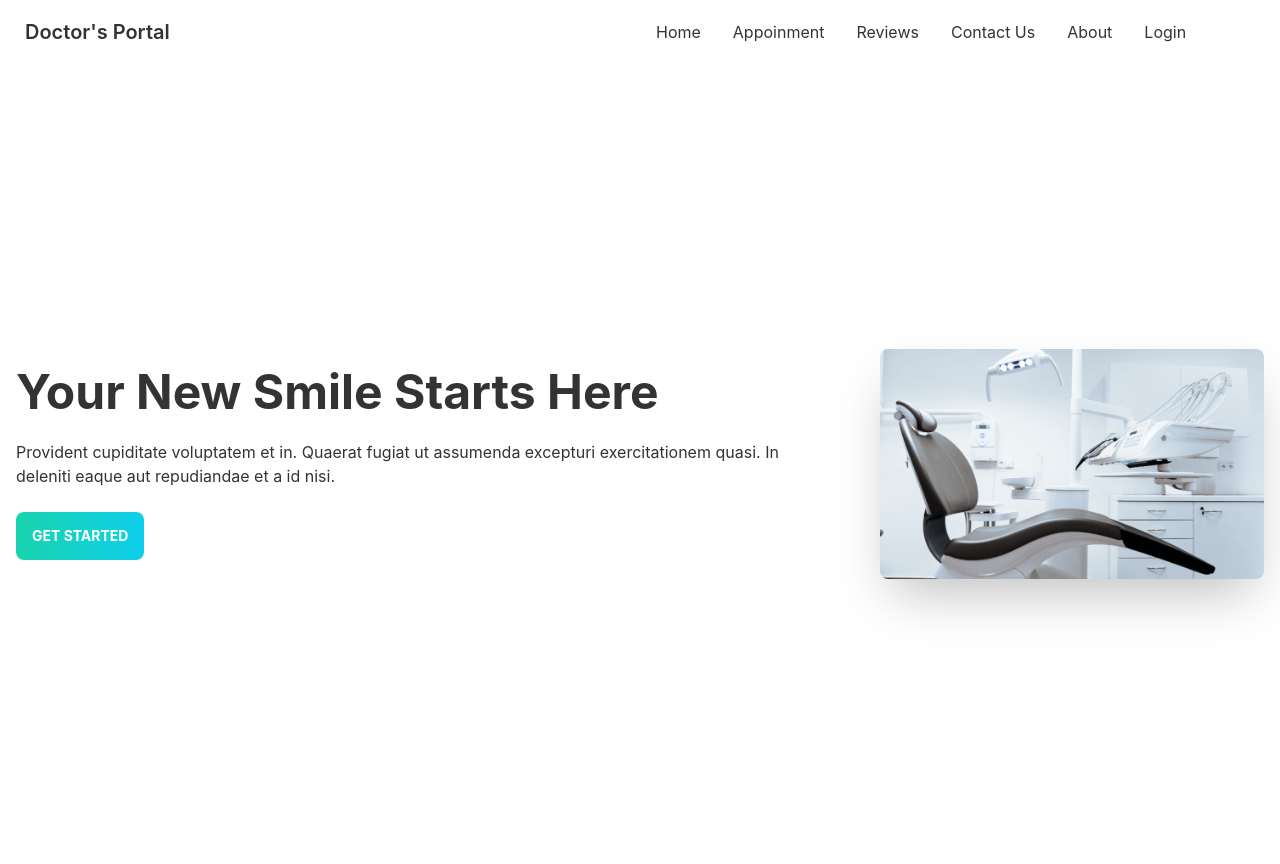
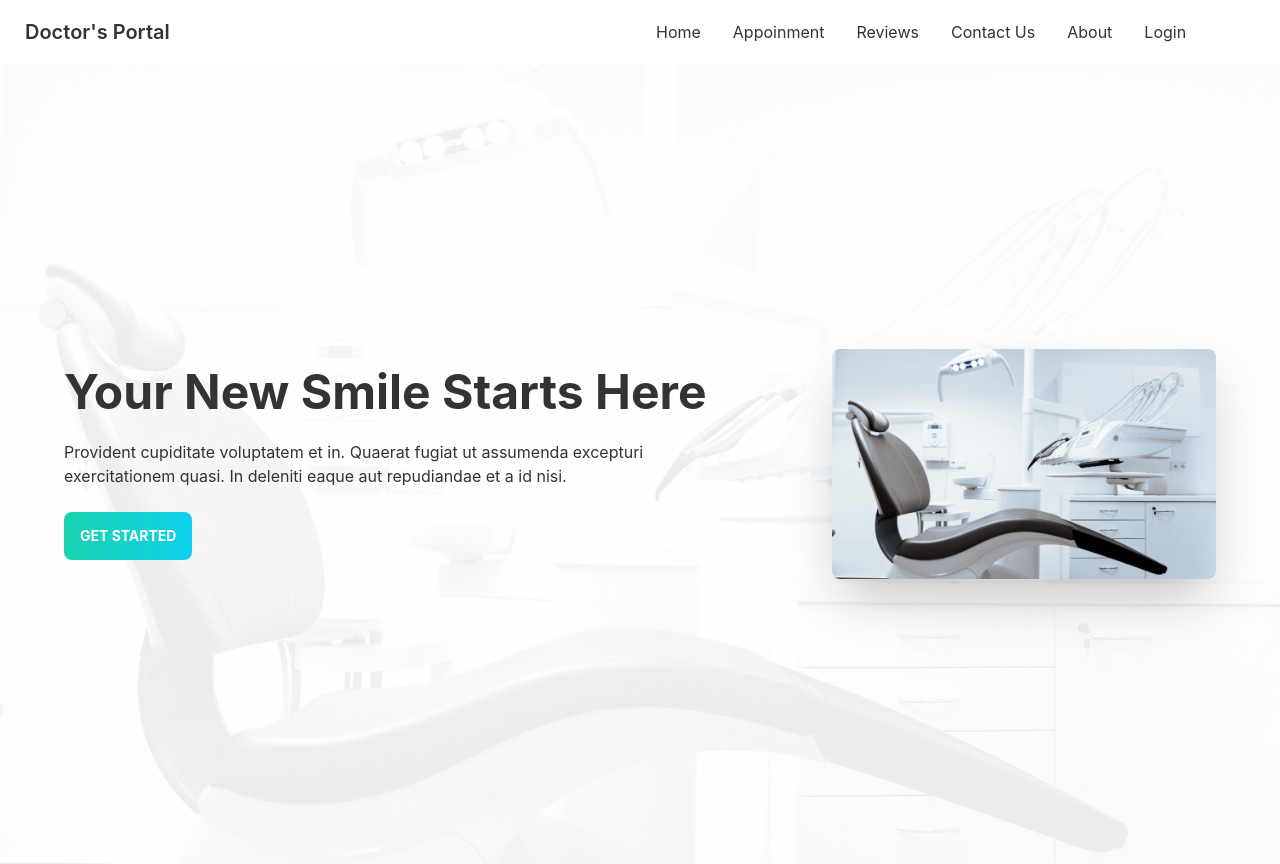
Before and after one commit to Fahadmohammad1/doctors-portal-client, a React (Create React App) app: page / in a window 1280 px wide. Built offline with nearby package versions, Linux system fonts and the light colour scheme.

Commit message:
background image set

```diff
--- a/src/Pages/Home/Banner.js
+++ b/src/Pages/Home/Banner.js
@@ -2,7 +2,7 @@ import React from "react";
 import chair from "../../assets/images/chair.png";
 const Banner = () => {
   return (
-    <div class="hero min-h-screen">
+    <div class="hero min-h-screen px-12">
       <div class="hero-content flex-col lg:flex-row-reverse">
         <img src={chair} class="max-w-sm rounded-lg shadow-2xl" alt="" />
         <div className="xl:pr-16">
--- a/src/Pages/Home/Home.js
+++ b/src/Pages/Home/Home.js
@@ -1,10 +1,20 @@
 import React from "react";
 import Banner from "./Banner";
+import bg from "../../assets/images/bg.png";
 
 const Home = () => {
   return (
     <div>
-      <Banner />
+      <div
+        style={{
+          backgroundImage: `url(${bg})`,
+          backgroundRepeat: "no-repeat",
+          backgroundPositionY: "center",
+        }}
+        className="bg-cover"
+      >
+        <Banner />
+      </div>
     </div>
   );
 };
--- a/tailwind.config.js
+++ b/tailwind.config.js
@@ -7,9 +7,9 @@ module.exports = {
     themes: [
       {
         doctortheme: {
-          primary: "#0FCFEC",
-          secondary: "#19D3AE",
-          accent: "#3A4256",
+          primary: "rgba(15, 207, 236, 1)",
+          secondary: "rgba(25, 211, 174, 1)",
+          accent: "rgba(48, 56, 76, 1)",
           neutral: "#3d4451",
           "base-100": "#ffffff",
         },
```
